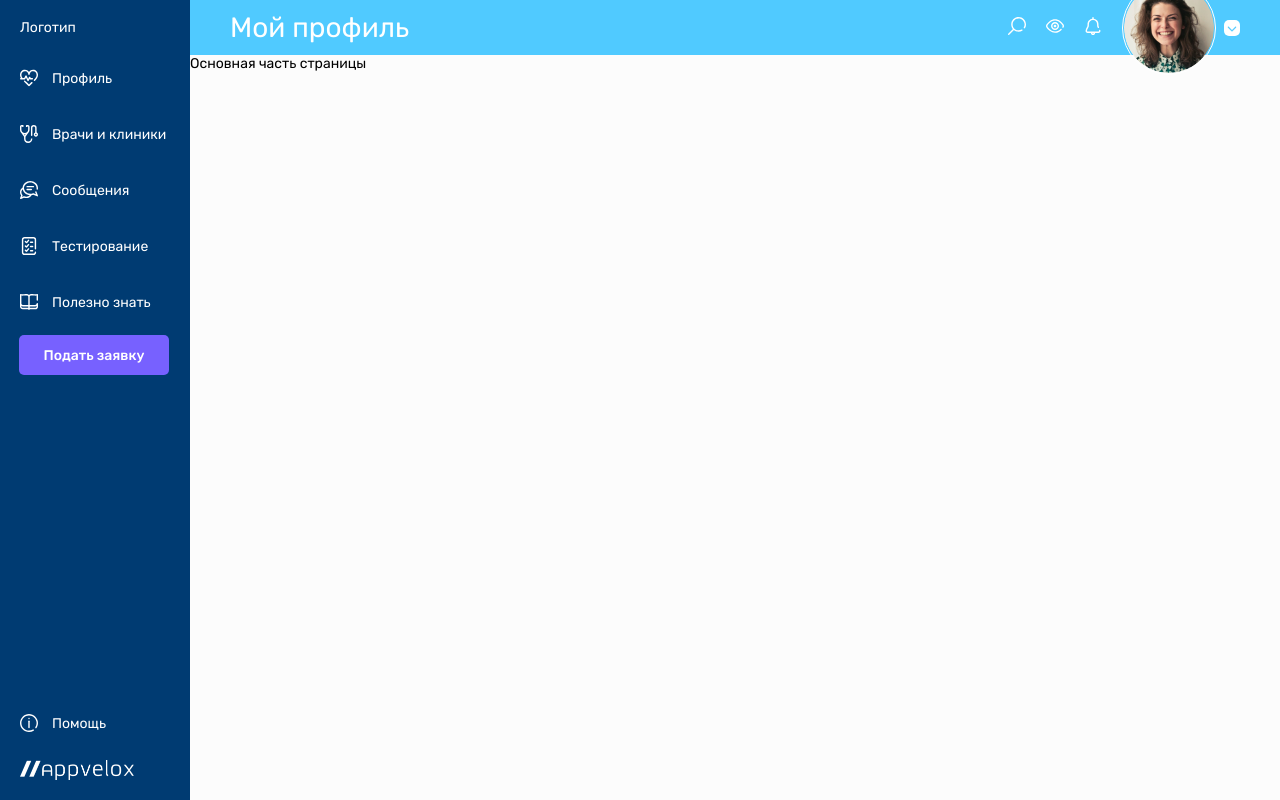
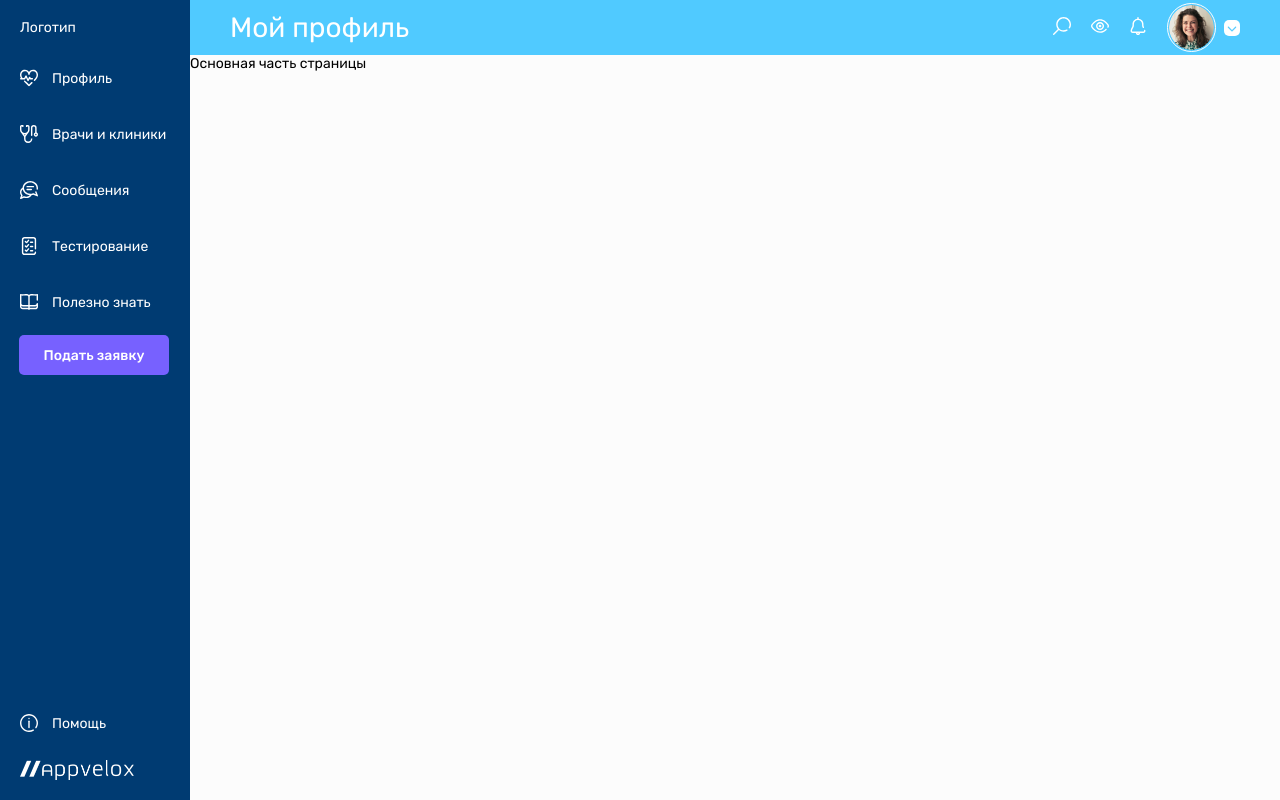
Before and after one commit to spivakev/Clinic-React-App, a React (Create React App) app: page / in a window 1280 px wide. Built offline with nearby package versions, Linux system fonts and the light colour scheme.

Commit message:
feat: add size property for the Avatar component

```diff
--- a/src/components/Header/index.js
+++ b/src/components/Header/index.js
@@ -29,7 +29,7 @@ const Header = (props) => (
       <div className="header__user">
         <a href="#">
           <div className="header__wrapper">
-            <Avatar src={patientPhoto} />
+            <Avatar src={patientPhoto} size="45" />
             <Icons iconKey="select" />
           </div>
         </a>
```
